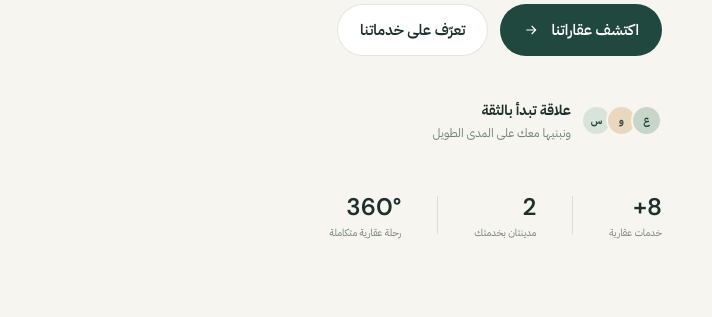
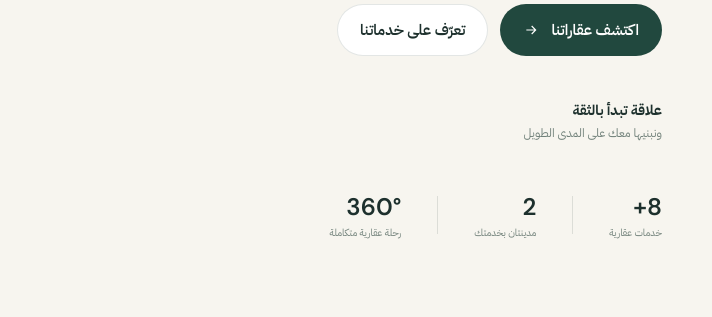
Before and after one commit to sanadakwyoumnak/sanadakwyoumnak, a plain HTML site: page index.html in a window 1280 px wide. Shown: the part 483-800 px from the top of the page, 568-1280 px from the left. Drawn offline with Linux system fonts and the light colour scheme.

Commit message:
تم التحديث بواسطة الفريق المعتمد التقني

```diff
--- a/index.html
+++ b/index.html
@@ -50,7 +50,6 @@
             <a class="button button-light" href="#services">تعرّف على خدماتنا</a>
           </div>
           <div class="hero-note">
-            <div class="avatar-stack" aria-hidden="true"><span>س</span><span>و</span><span>ع</span></div>
             <p><strong>علاقة تبدأ بالثقة</strong><br>ونبنيها معك على المدى الطويل</p>
           </div>
           <div class="hero-stats" aria-label="خدماتنا ومناطقنا">
--- a/style.css
+++ b/style.css
@@ -122,14 +122,6 @@
     .hero-copy > p { max-width: 455px; margin: 0; color: var(--muted); font-size: 17px; line-height: 2; }
     .hero-cta { display: flex; align-items: center; gap: 12px; margin-top: 30px; }
     .hero-note { display: flex; align-items: center; gap: 11px; margin-top: 43px; }
-    .avatar-stack { display: flex; direction: ltr; padding-left: 5px; }
-    .avatar-stack span {
-      display: grid; place-items: center; width: 31px; height: 31px; margin-left: -6px;
-      border: 2px solid var(--cream); border-radius: 50%; color: var(--green); background: #d9e3da;
-      font-size: 10px; font-weight: 700;
-    }
-    .avatar-stack span:nth-child(2) { background: #e9d8bd; }
-    .avatar-stack span:nth-child(3) { background: #c8d6ca; }
     .hero-note p { margin: 0; color: var(--muted); font-size: 12px; line-height: 1.7; }
     .hero-note strong { color: var(--ink); font-size: 14px; }
     .hero-visual { position: relative; min-height: 510px; }
```
